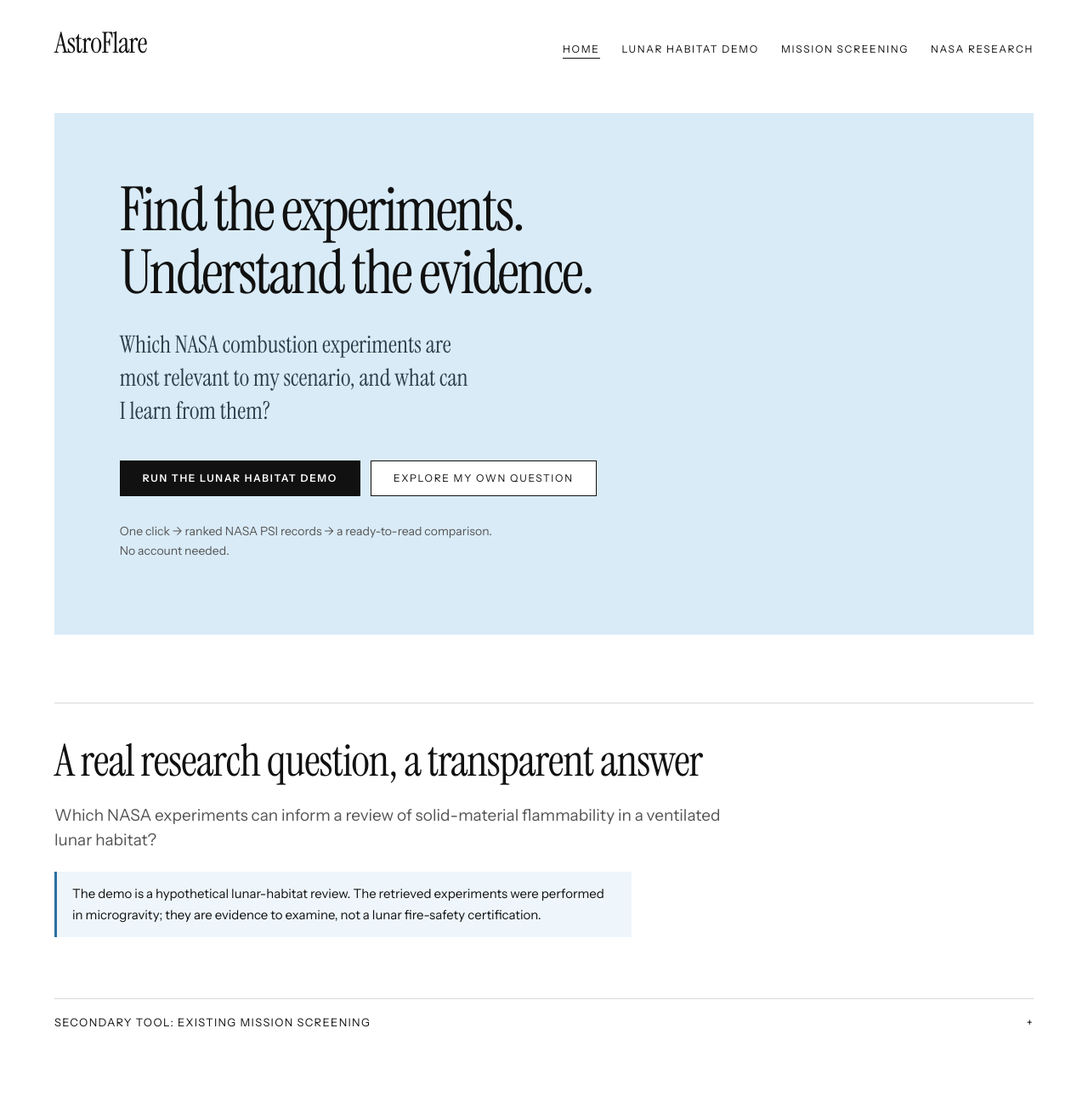
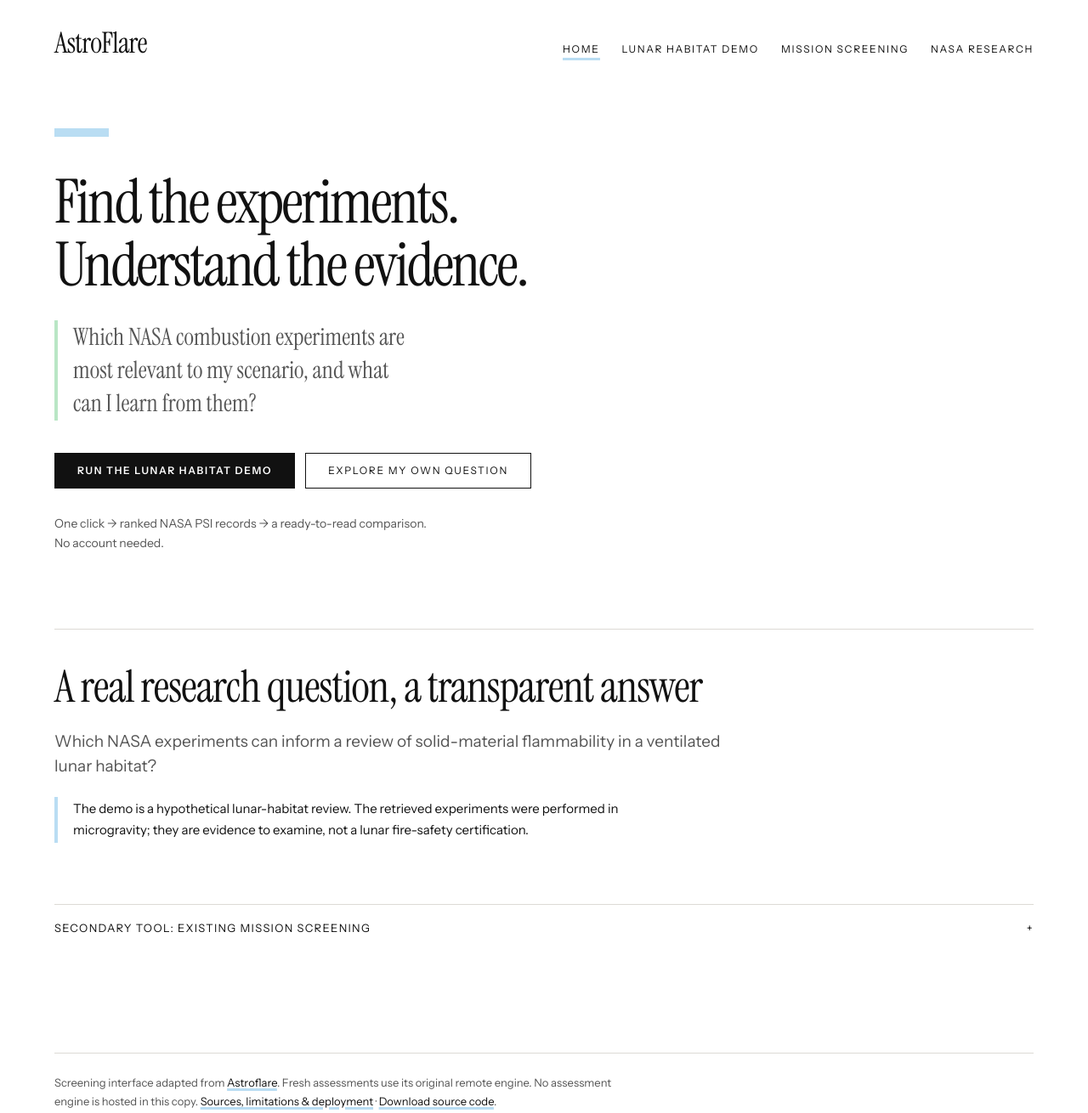
Before and after one commit to Vortex-Aathish-Studios-2010/astroflare, a website: page public/index.html in a window 1280 px wide. Shown: the top 1310 px of the page at 85% size. Drawn offline with Linux system fonts and the light colour scheme; no server answers.

Commit message:
Use baby blue and baby green as small accents, not surfaces
Replaces the large pastel fills (hero, decision panel, banners, table headers)
with a short baby-blue bar above the title, baby-green rules, marker-style
underlines on links and the current menu item, and small marks on selected
controls. The page stays white; both colours are slightly stronger so they read.

Co-Authored-By: Claude Sonnet 5.5 <noreply@anthropic.com>

```diff
--- a/public/index.html
+++ b/public/index.html
@@ -119,7 +119,7 @@ body{background:var(--bg)}.top{border-bottom-color:var(--line);padding:18px 30px
 /* AstroFlare: plain, typographic, light. Loaded last; it resets the earlier themes.
    White page, near-black text, hairline rules, a serif for titles and a small tracked sans for labels.
    No cards, tints, rounded corners, shadows, badges or decorative art. */
-:root{color-scheme:light;--blue:#d9ebf7;--blue-soft:#eef6fb;--blue-deep:#2b6f9e;--green:#d8f0dc;--green-soft:#eef8f0;--green-deep:#2f7a47;--gutter:clamp(20px,5vw,64px);--measure:min(1180px,100% - 2*var(--gutter));--ink:#111;--muted:#555;--faint:#767676;--bg:#fff;--card:#fff;--soft:#f6f5f2;--line:#dcdad5;--rule:#111;
+:root{color-scheme:light;--blue:#b9ddf3;--blue-soft:#eef6fb;--blue-deep:#2b6f9e;--green:#b9e6c5;--green-soft:#eef8f0;--green-deep:#2f7a47;--gutter:clamp(20px,5vw,64px);--measure:min(1180px,100% - 2*var(--gutter));--ink:#111;--muted:#555;--faint:#767676;--bg:#fff;--card:#fff;--soft:#f6f5f2;--line:#dcdad5;--rule:#111;
  --nav:#fff;--accent:#111;--accent-soft:transparent;--electric:#111;--ember:#2b6f9e;
  --caution:#111;--caution-bg:transparent;--caution-line:#111;--ok:#111;--ok-bg:transparent;--bad:#111;--bad-bg:transparent;
  --serif:'Instrument Serif',Georgia,'Times New Roman',serif;--sans:'Instrument Sans',Inter,system-ui,-apple-system,'Segoe UI',sans-serif}
@@ -272,6 +272,37 @@ footer.wrap p{max-width:78ch}
 @media (prefers-contrast:more){:root{--line:#767676}.notice,#ai-explain-answer{border-left-width:4px!important}}
 @media (prefers-reduced-motion:reduce){*{animation:none!important;transition:none!important}}
 th,#comparison th,th[scope=row]{color:#1d2a33!important;background:var(--blue-soft)!important;opacity:1!important}
+
+/* Colour is an accent, never a surface: baby blue and baby green appear as small marks, rules and underlines only. */
+.research-hero{background:none!important;padding:clamp(4px,1.5vw,16px) 0 0!important;margin-bottom:clamp(48px,8vw,88px)}
+.research-hero::before{content:'';display:block;width:64px;height:10px;background:var(--blue);margin-bottom:clamp(22px,3.4vw,40px)}
+.research-hero .btn:not(.primary){background:transparent}
+.hero-question{border-left:4px solid var(--green);padding-left:18px;color:var(--muted)}
+
+.notice,.notice.warn,.notice.bad,.notice.ok,.scope,#stage .notice{background:none!important;padding:2px 0 2px 18px!important}
+.notice,.notice.warn,.notice.bad,#stage .notice{border-left:4px solid var(--blue)!important}
+.notice.ok{border-left:4px solid var(--green)!important}
+
+.decision-panel,#research-decision{background:none!important;border-top:4px solid var(--green)!important;padding:28px 0 0!important}
+#ai-explain-answer{background:none!important;border-left:4px solid var(--green)!important;padding:4px 0 4px 18px!important}
+
+th,#comparison th,th[scope=row]{background:none!important;color:var(--ink)!important;border-bottom:3px solid var(--blue)!important}
+details>summary:hover{background:none;color:var(--blue-deep)}
+.compare-label:has(input:checked){background:none}
+.compare-label:has(input:checked)::after{content:'';width:28px;height:4px;background:var(--green);margin-left:auto}
+.bar-track{background:none;border-bottom:1px solid var(--line)}
+.measurement-bar{background:var(--blue);box-shadow:inset 0 -3px 0 var(--blue-deep)!important}
+
+/* In-text links get a marker-style baby-blue underline; the current menu item and hovers get the same mark */
+a{text-decoration-color:var(--blue);text-decoration-thickness:3px;text-underline-offset:2px}
+a:hover{color:var(--ink);text-decoration-color:var(--green)}
+#homeBtn[aria-current=page],#demoBtn[aria-current=page],#missionBtn[aria-current=page],#researchBtn[aria-current=page]{border-bottom:3px solid var(--blue)!important}
+#homeBtn:hover,#demoBtn:hover,#missionBtn:hover,#researchBtn:hover{border-bottom:3px solid var(--green)!important}
+.btn.primary:hover{background:var(--ink);color:#fff;box-shadow:inset 0 -4px 0 var(--green)!important}
+.btn:not(.primary):hover{background:transparent;color:var(--ink);box-shadow:inset 0 -4px 0 var(--blue)!important}
+.stepper li button[aria-current=step]{border-bottom:3px solid var(--blue)}
+.rank-strip li:first-child strong{background:none;box-shadow:inset 0 -.45em 0 var(--blue);padding:0}
+@media (hover:none){.btn.primary:hover,.btn:not(.primary):hover{box-shadow:none!important}}
 
 </style>
 </head>
--- a/public/theme.css
+++ b/public/theme.css
@@ -1,7 +1,7 @@
 /* AstroFlare: plain, typographic, light. Loaded last; it resets the earlier themes.
    White page, near-black text, hairline rules, a serif for titles and a small tracked sans for labels.
    No cards, tints, rounded corners, shadows, badges or decorative art. */
-:root{color-scheme:light;--blue:#d9ebf7;--blue-soft:#eef6fb;--blue-deep:#2b6f9e;--green:#d8f0dc;--green-soft:#eef8f0;--green-deep:#2f7a47;--gutter:clamp(20px,5vw,64px);--measure:min(1180px,100% - 2*var(--gutter));--ink:#111;--muted:#555;--faint:#767676;--bg:#fff;--card:#fff;--soft:#f6f5f2;--line:#dcdad5;--rule:#111;
+:root{color-scheme:light;--blue:#b9ddf3;--blue-soft:#eef6fb;--blue-deep:#2b6f9e;--green:#b9e6c5;--green-soft:#eef8f0;--green-deep:#2f7a47;--gutter:clamp(20px,5vw,64px);--measure:min(1180px,100% - 2*var(--gutter));--ink:#111;--muted:#555;--faint:#767676;--bg:#fff;--card:#fff;--soft:#f6f5f2;--line:#dcdad5;--rule:#111;
  --nav:#fff;--accent:#111;--accent-soft:transparent;--electric:#111;--ember:#2b6f9e;
  --caution:#111;--caution-bg:transparent;--caution-line:#111;--ok:#111;--ok-bg:transparent;--bad:#111;--bad-bg:transparent;
  --serif:'Instrument Serif',Georgia,'Times New Roman',serif;--sans:'Instrument Sans',Inter,system-ui,-apple-system,'Segoe UI',sans-serif}
@@ -154,3 +154,34 @@ footer.wrap p{max-width:78ch}
 @media (prefers-contrast:more){:root{--line:#767676}.notice,#ai-explain-answer{border-left-width:4px!important}}
 @media (prefers-reduced-motion:reduce){*{animation:none!important;transition:none!important}}
 th,#comparison th,th[scope=row]{color:#1d2a33!important;background:var(--blue-soft)!important;opacity:1!important}
+
+/* Colour is an accent, never a surface: baby blue and baby green appear as small marks, rules and underlines only. */
+.research-hero{background:none!important;padding:clamp(4px,1.5vw,16px) 0 0!important;margin-bottom:clamp(48px,8vw,88px)}
+.research-hero::before{content:'';display:block;width:64px;height:10px;background:var(--blue);margin-bottom:clamp(22px,3.4vw,40px)}
+.research-hero .btn:not(.primary){background:transparent}
+.hero-question{border-left:4px solid var(--green);padding-left:18px;color:var(--muted)}
+
+.notice,.notice.warn,.notice.bad,.notice.ok,.scope,#stage .notice{background:none!important;padding:2px 0 2px 18px!important}
+.notice,.notice.warn,.notice.bad,#stage .notice{border-left:4px solid var(--blue)!important}
+.notice.ok{border-left:4px solid var(--green)!important}
+
+.decision-panel,#research-decision{background:none!important;border-top:4px solid var(--green)!important;padding:28px 0 0!important}
+#ai-explain-answer{background:none!important;border-left:4px solid var(--green)!important;padding:4px 0 4px 18px!important}
+
+th,#comparison th,th[scope=row]{background:none!important;color:var(--ink)!important;border-bottom:3px solid var(--blue)!important}
+details>summary:hover{background:none;color:var(--blue-deep)}
+.compare-label:has(input:checked){background:none}
+.compare-label:has(input:checked)::after{content:'';width:28px;height:4px;background:var(--green);margin-left:auto}
+.bar-track{background:none;border-bottom:1px solid var(--line)}
+.measurement-bar{background:var(--blue);box-shadow:inset 0 -3px 0 var(--blue-deep)!important}
+
+/* In-text links get a marker-style baby-blue underline; the current menu item and hovers get the same mark */
+a{text-decoration-color:var(--blue);text-decoration-thickness:3px;text-underline-offset:2px}
+a:hover{color:var(--ink);text-decoration-color:var(--green)}
+#homeBtn[aria-current=page],#demoBtn[aria-current=page],#missionBtn[aria-current=page],#researchBtn[aria-current=page]{border-bottom:3px solid var(--blue)!important}
+#homeBtn:hover,#demoBtn:hover,#missionBtn:hover,#researchBtn:hover{border-bottom:3px solid var(--green)!important}
+.btn.primary:hover{background:var(--ink);color:#fff;box-shadow:inset 0 -4px 0 var(--green)!important}
+.btn:not(.primary):hover{background:transparent;color:var(--ink);box-shadow:inset 0 -4px 0 var(--blue)!important}
+.stepper li button[aria-current=step]{border-bottom:3px solid var(--blue)}
+.rank-strip li:first-child strong{background:none;box-shadow:inset 0 -.45em 0 var(--blue);padding:0}
+@media (hover:none){.btn.primary:hover,.btn:not(.primary):hover{box-shadow:none!important}}
```
Also changed, not shown: 2 other files.
